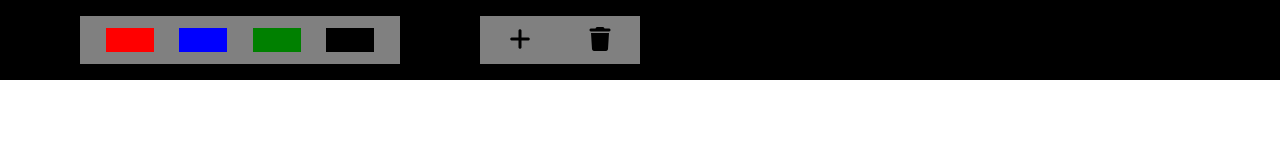
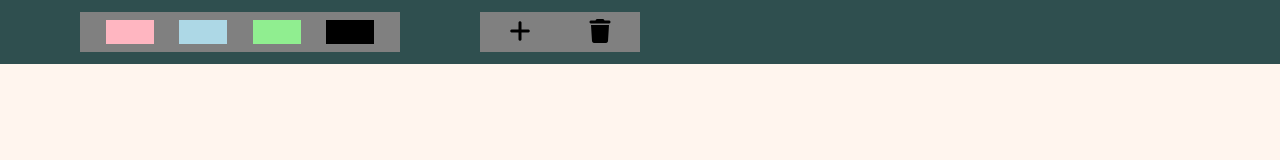
Before and after one commit to parthchauhan-1/kanban_board, a plain HTML site: page index.html in a window 1280 px wide. Drawn offline with Linux system fonts and the light colour scheme.

Commit message:
Beautify using CSS done

```diff
--- a/style.css
+++ b/style.css
@@ -2,14 +2,19 @@
     margin: 0;
     padding: 0;
 }
+body{
+    background-color: seashell;
+}
 .toolbox-cont{
-    height: 5rem;
-    background-color: black;
+    height: 4rem;
+    background-color: darkslategray;
     display: flex;
     align-items: center;
+    position: fixed;
+    width: 100%;
 }
 .toolbox-priority-cont{
-    height: 3rem;
+    height: 2.5rem;
     width: 20rem;
     background-color: gray;
     margin-left: 5rem;
@@ -18,7 +23,7 @@
     justify-content: space-evenly;
 }
 .action-btn-cont{
-    height: 3rem;
+    height: 2.5rem;
     width: 10rem;
     background-color: gray;
     margin-left: 5rem;
@@ -28,13 +33,13 @@
     width: 3rem;
 }
 .red{
-    background-color:red;
+    background-color:lightpink;
 }
 .blue{
-    background-color:blue;
+    background-color:lightblue;
 }
 .green{
-    background-color:green;
+    background-color:lightgreen;
 }
 .black{
     background-color:black;
@@ -53,6 +58,7 @@
     position: absolute;
     left: 25vw;
     top: 25vh;
+    border: 2px solid gray;
 }
 .textarea-cont{
     width: 75%;
@@ -60,9 +66,10 @@
     outline: none;
     border: none;
     resize: none;
-    background-color: antiquewhite;
+    background-color: lightgray;
     font-size: 2rem;
     padding: 2rem;
+    border-right: 2px solid gray;
 }
 .priority-selector{
     height: 100%;
@@ -79,6 +86,7 @@
 .main-cont{
     /* margin-top: 5rem; */
     padding: 2rem;
+    padding-top: 6rem;
     display: flex;
     justify-content: space-around;
     flex-wrap: wrap;
```
